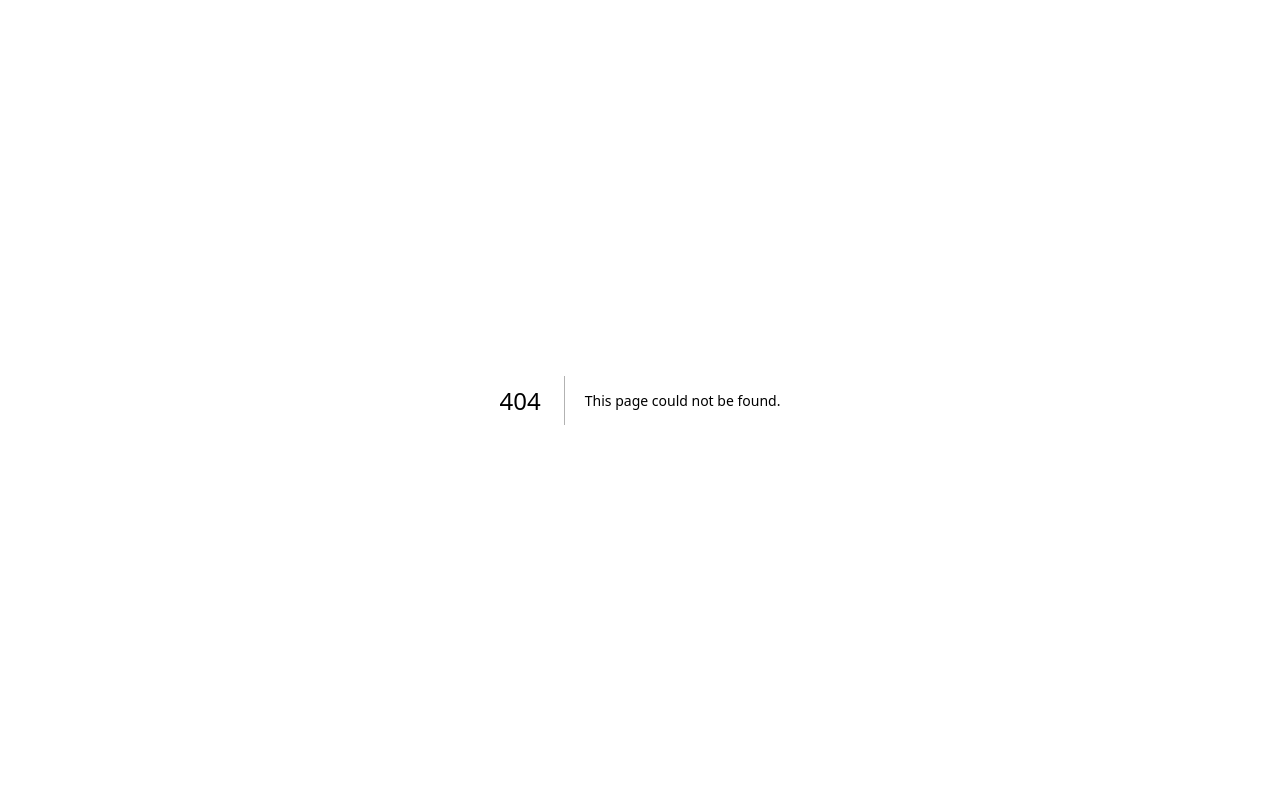
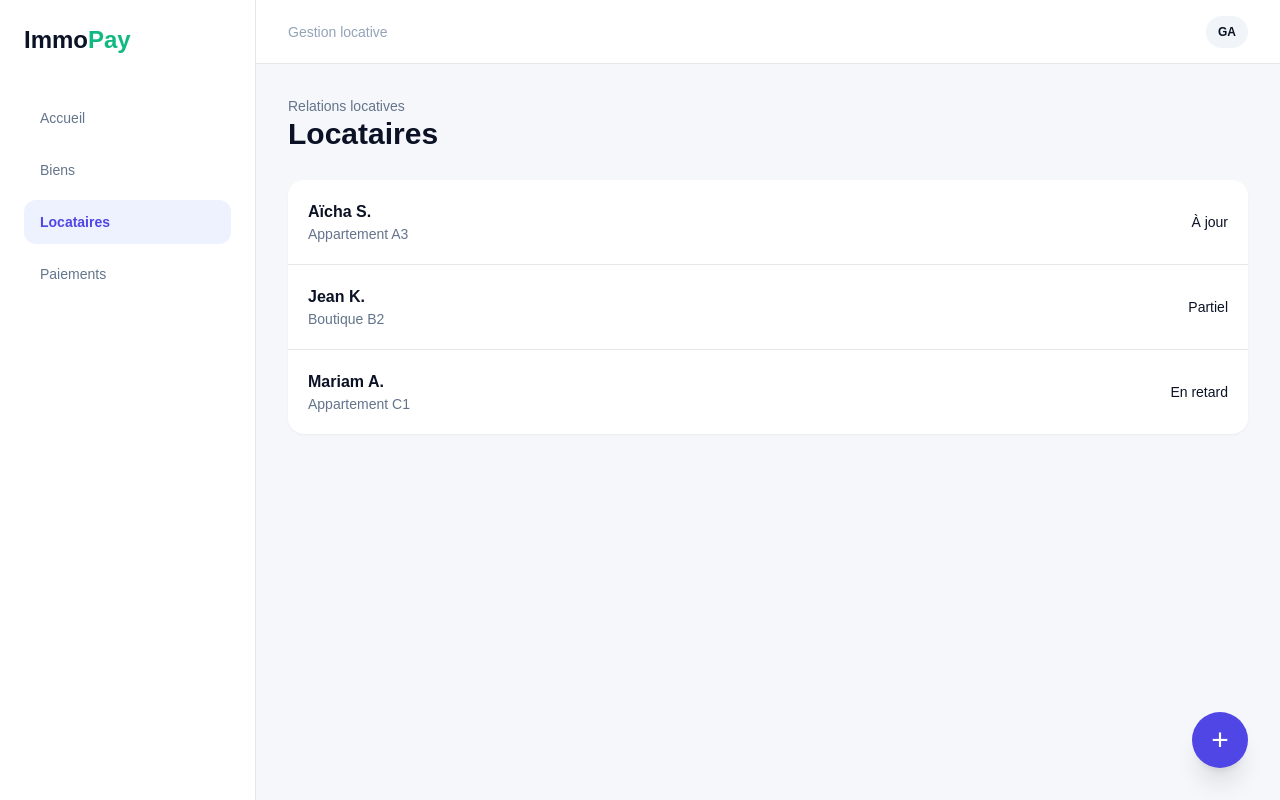
Before and after one commit to TripleCrownDiamond/immopay, a Next.js app: page /tenants in a window 1280 px wide. Before the commit this address had no page. Built offline with nearby package versions, Linux system fonts and the light colour scheme.

Commit message:
feat: add src/app/tenants/page.tsx

```diff
--- /dev/null
+++ b/src/app/tenants/page.tsx
@@ -0,0 +1,3 @@
+import {AppShell} from "@/components/app-shell";
+const tenants=[["Aïcha S.","Appartement A3","À jour"],["Jean K.","Boutique B2","Partiel"],["Mariam A.","Appartement C1","En retard"]];
+export default function Tenants(){return <AppShell><p className="text-sm text-slate-500">Relations locatives</p><h1 className="text-3xl font-bold">Locataires</h1><div className="mt-7 overflow-hidden rounded-2xl bg-white shadow-sm">{tenants.map(([n,u,s])=><div key={n} className="flex items-center justify-between border-b p-5 last:border-0"><div><strong>{n}</strong><p className="text-sm text-slate-500">{u}</p></div><span className="text-sm">{s}</span></div>)}</div></AppShell>}
```
